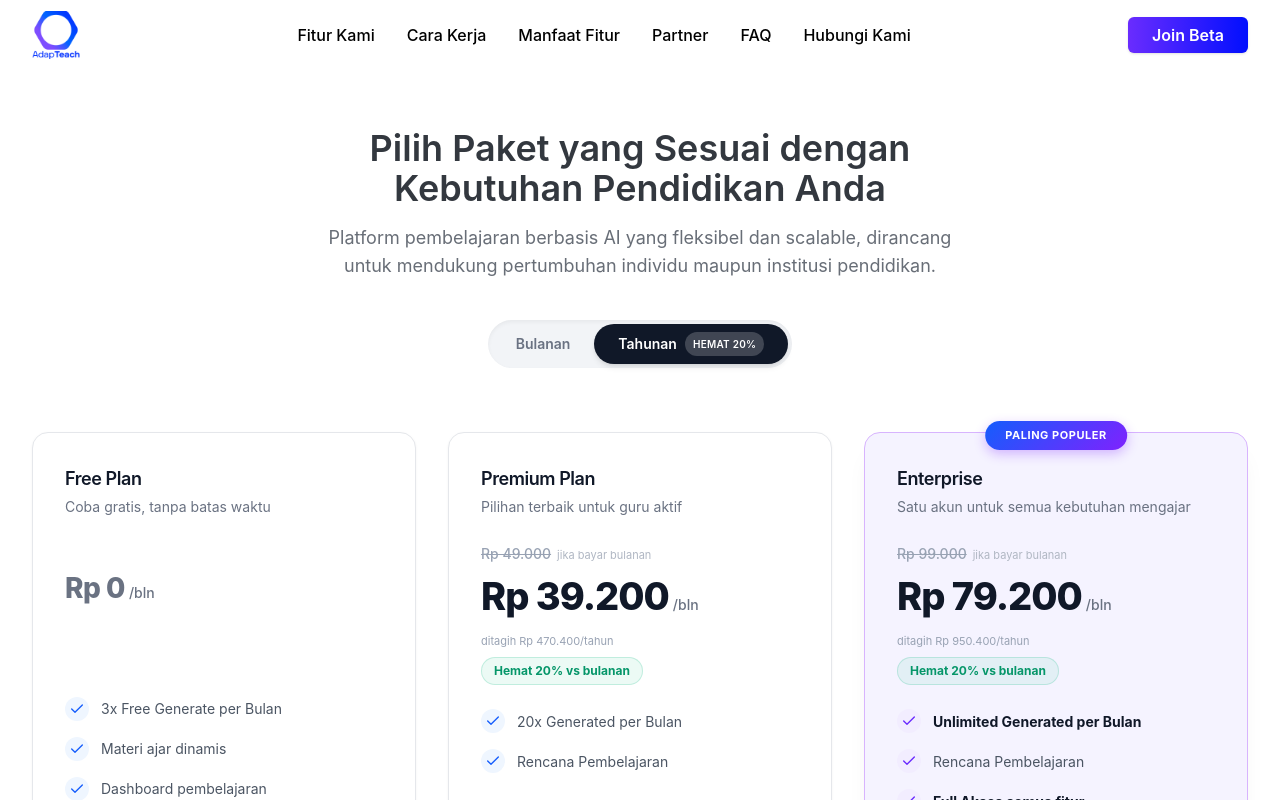
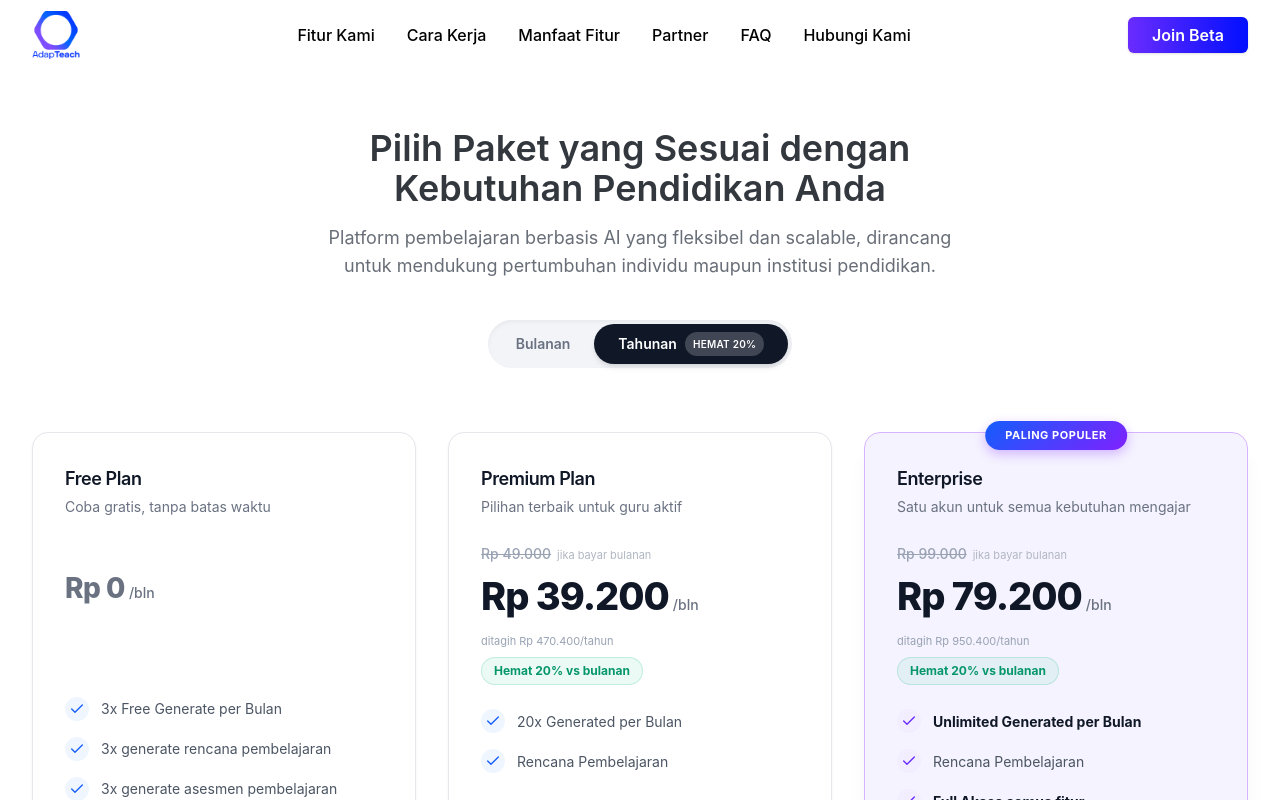
Before and after one commit to LouisJonathan88/lp-adapteach, a React (Vite) app: page /pricing in a window 1280 px wide. Shown: the top 800 px of the page. Built offline with nearby package versions, Linux system fonts and the light colour scheme.

Commit message:
update yearly & monthly

```diff
--- a/src/screens/PricingPage/Pricing.tsx
+++ b/src/screens/PricingPage/Pricing.tsx
@@ -14,8 +14,8 @@ const bulananPlans = [
     priceUnit: "/Bulan",
     features: [
       "3x Free Generate per Bulan",
-      "Materi ajar dinamis",
-      "Dashboard pembelajaran",
+      "3x generate rencana pembelajaran",
+      "3x generate asesmen pembelajaran",
     ],
     buttonText: "Mulai Gratis",
     isPopular: false,
@@ -59,8 +59,8 @@ const tahunanPlans = [
     isFree: true,
     features: [
       "3x Free Generate per Bulan",
-      "Materi ajar dinamis",
-      "Dashboard pembelajaran",
+      "3x generate rencana pembelajaran",
+      "3x generate asesmen pembelajaran",
     ],
     buttonText: "Mulai Gratis",
     isPopular: false,
```
